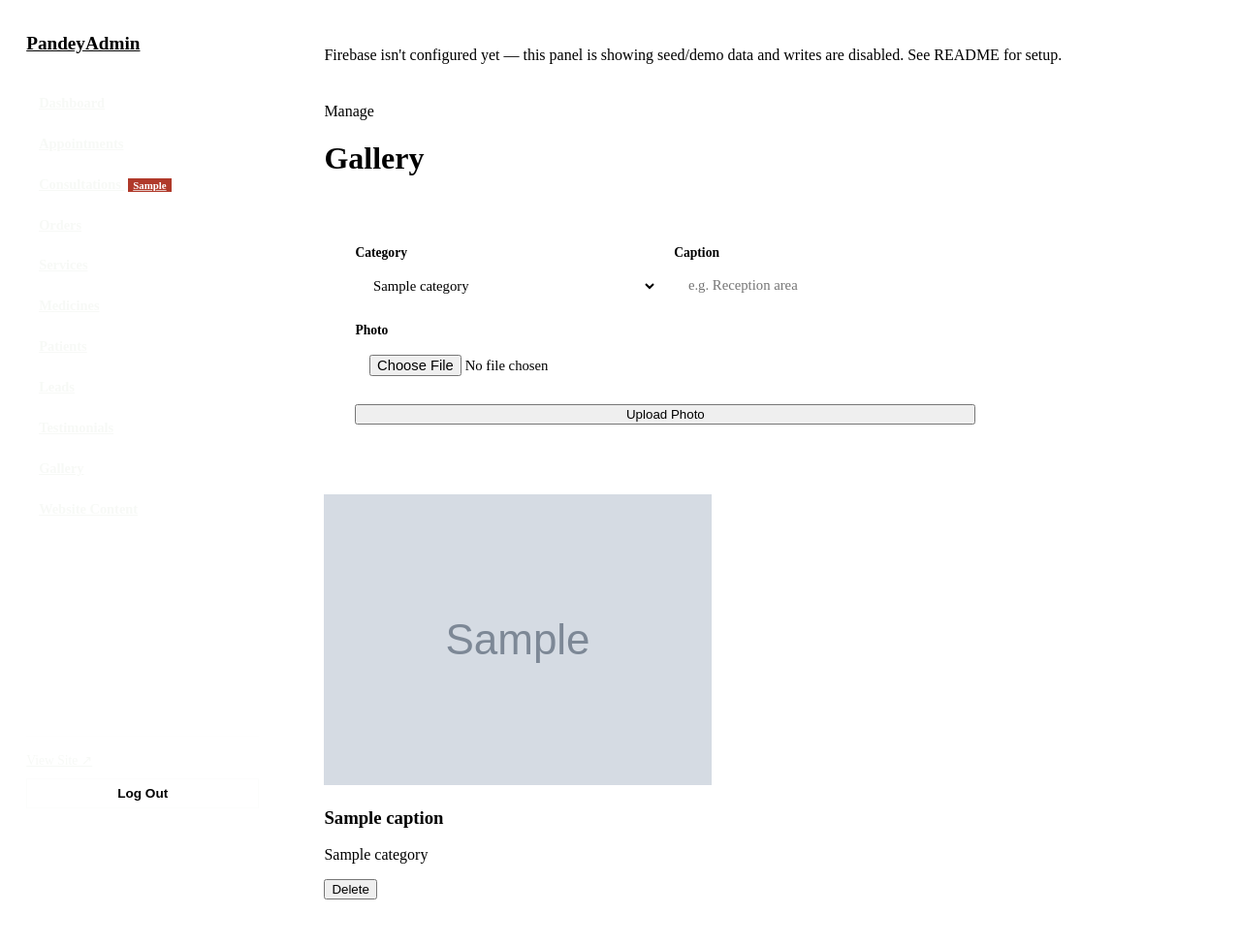
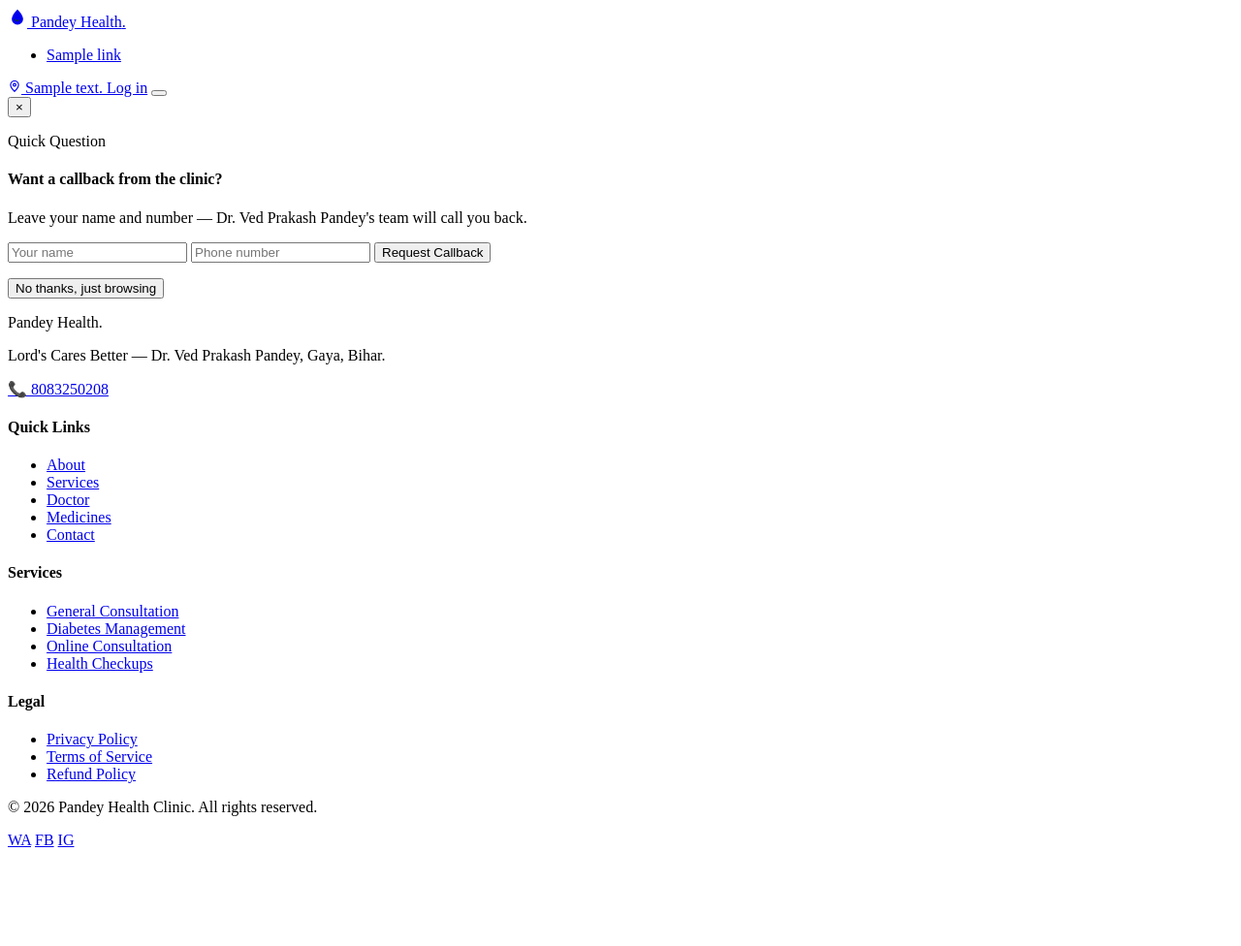
Before and after one commit to pandeyhealthclinic/pandeyhealthclinic, a Flask app: template app/templates/admin/gallery.html in a window 1280 px wide. Shown: the whole page at 97% size. After the commit the page ends 874 px from the top, so only its background shows below. Run offline with Flask 3, Linux system fonts and the light colour scheme; the template is opened without the code that fills it: most values are stand-ins (such as "Sample title", 1, 10 or a date in 2020); grey boxes marked "Sample" are stand-in pictures.

Commit message:
Update layout.html

```diff
--- a/app/templates/admin/layout.html
+++ b/app/templates/admin/layout.html
@@ -3,45 +3,26 @@
 <head>
 <meta charset="UTF-8">
 <meta name="viewport" content="width=device-width, initial-scale=1.0">
-<title>{% block title %}Admin — {{ CLINIC_NAME }}{% endblock %}</title>
+<title>{% block title %}{{ CLINIC_NAME }} — {{ CLINIC_TAGLINE }}{% endblock %}</title>
+<meta name="description" content="{{ CLINIC_NAME }} in Gaya, Bihar — book appointments, consult {{ DOCTOR_NAME }} online or in person, and order medicines. {{ CLINIC_TAGLINE }}.">
+<meta property="og:title" content="{{ CLINIC_NAME }}">
+<meta property="og:description" content="Modern, trustworthy healthcare in Gaya, Bihar.">
+<meta property="og:type" content="website">
+<meta name="twitter:card" content="summary_large_image">
+<link rel="canonical" href="{{ request.url }}">
 <link rel="icon" href="{{ url_for('static', filename='images/favicon.svg') }}">
 <link rel="preconnect" href="https://fonts.googleapis.com">
+<link rel="preconnect" href="https://fonts.gstatic.com" crossorigin>
 <link href="https://fonts.googleapis.com/css2?family=Space+Grotesk:wght@500;600;700&family=Manrope:wght@400;500;600;700;800&display=swap" rel="stylesheet">
-<link rel="stylesheet" href="{{ url_for('static', filename='css/style.css') }}">
-<link rel="stylesheet" href="{{ url_for('static', filename='css/admin.css') }}">
+<link rel="stylesheet" href="{{ versioned_static('css/style.css') }}">
+{% block extra_head %}{% endblock %}
 </head>
-<body class="admin-body">
+<body>
 <div id="pageProgressBar" class="page-progress-bar"></div>
-<div class="admin-shell">
-  <aside class="admin-sidebar">
-    <a href="{{ safe_url_for('admin.dashboard') }}" class="admin-brand">Pandey<span>Admin</span></a>
-    <nav>
-      <a href="{{ safe_url_for('admin.dashboard') }}" class="{{ 'is-active' if request.endpoint == 'admin.dashboard' }}">Dashboard</a>
-      <a href="{{ safe_url_for('admin.appointments_list') }}" class="{{ 'is-active' if request.endpoint == 'admin.appointments_list' }}">Appointments</a>
-      <a href="{{ safe_url_for('admin.consultations_list') }}" class="{{ 'is-active' if request.endpoint and request.endpoint.startswith('admin.consultation') }}">Consultations{% if admin_unread_consultations %} <span class="sidebar-badge">{{ admin_unread_consultations }}</span>{% endif %}</a>
-      <a href="{{ safe_url_for('admin.orders_list') }}" class="{{ 'is-active' if request.endpoint == 'admin.orders_list' }}">Orders</a>
-      <a href="{{ safe_url_for('admin.services_list') }}" class="{{ 'is-active' if request.endpoint and request.endpoint.startswith('admin.service') }}">Services</a>
-      <a href="{{ safe_url_for('admin.medicines_list') }}" class="{{ 'is-active' if request.endpoint and request.endpoint.startswith('admin.medicine') }}">Medicines</a>
-      <a href="{{ safe_url_for('admin.patients_list') }}" class="{{ 'is-active' if request.endpoint == 'admin.patients_list' }}">Patients</a>
-      {% if has_endpoint('admin.leads_list') %}
-      <a href="{{ safe_url_for('admin.leads_list') }}" class="{{ 'is-active' if request.endpoint and request.endpoint.startswith('admin.lead') }}">Leads</a>
-      {% endif %}
-      <a href="{{ safe_url_for('admin.testimonials_list') }}" class="{{ 'is-active' if request.endpoint and request.endpoint.startswith('admin.testimonial') }}">Testimonials</a>
-      <a href="{{ safe_url_for('admin.gallery_list') }}" class="{{ 'is-active' if request.endpoint and request.endpoint.startswith('admin.gallery') }}">Gallery</a>
-      <a href="{{ safe_url_for('admin.content_list') }}" class="{{ 'is-active' if request.endpoint and request.endpoint.startswith('admin.content') }}">Website Content</a>
-    </nav>
-    <div class="admin-sidebar-footer">
-      <a href="{{ safe_url_for('main.home') }}">View Site ↗</a>
-      <form action="{{ safe_url_for('auth.logout') }}" method="post">
-        <button type="submit">Log Out</button>
-      </form>
-    </div>
-  </aside>
-
-  <main class="admin-main">
+{% include "partials/navbar.html" %}
 {% with messages = get_flashed_messages(with_categories=true) %}
   {% if messages %}
-      <div class="toast-stack toast-stack--inline" id="toastStack">
+  <div class="toast-stack" id="toastStack">
     {% for category, message in messages %}
     <div class="toast toast-{{ category }}" role="status">
       <span class="toast-icon">{{ '✓' if category == 'info' else '!' }}</span>
@@ -52,12 +33,18 @@
   </div>
   {% endif %}
 {% endwith %}
-    {% if not FIREBASE_READY %}
-    <div class="auth-notice" style="margin-bottom:1.5rem;">Firebase isn't configured yet — this panel is showing seed/demo data and writes are disabled. See README for setup.</div>
+<main>
+{% block content %}{% endblock %}
+</main>
+{% include "partials/lead_popup.html" %}
+{% include "partials/footer.html" %}
+{% if FIREBASE_READY %}
+<script type="module">
+  import { initializeApp } from "https://www.gstatic.com/firebasejs/10.12.2/firebase-app.js";
+  window.__firebaseApp = initializeApp({{ FIREBASE_CLIENT_CONFIG | tojson }});
+</script>
 {% endif %}
-    {% block admin_content %}{% endblock %}
-  </main>
-</div>
-<script src="{{ url_for('static', filename='js/main.js') }}"></script>
+<script src="{{ versioned_static('js/main.js') }}"></script>
+{% block extra_scripts %}{% endblock %}
 </body>
 </html>
```
Lines whose indentation alone changed are shown as unchanged.
